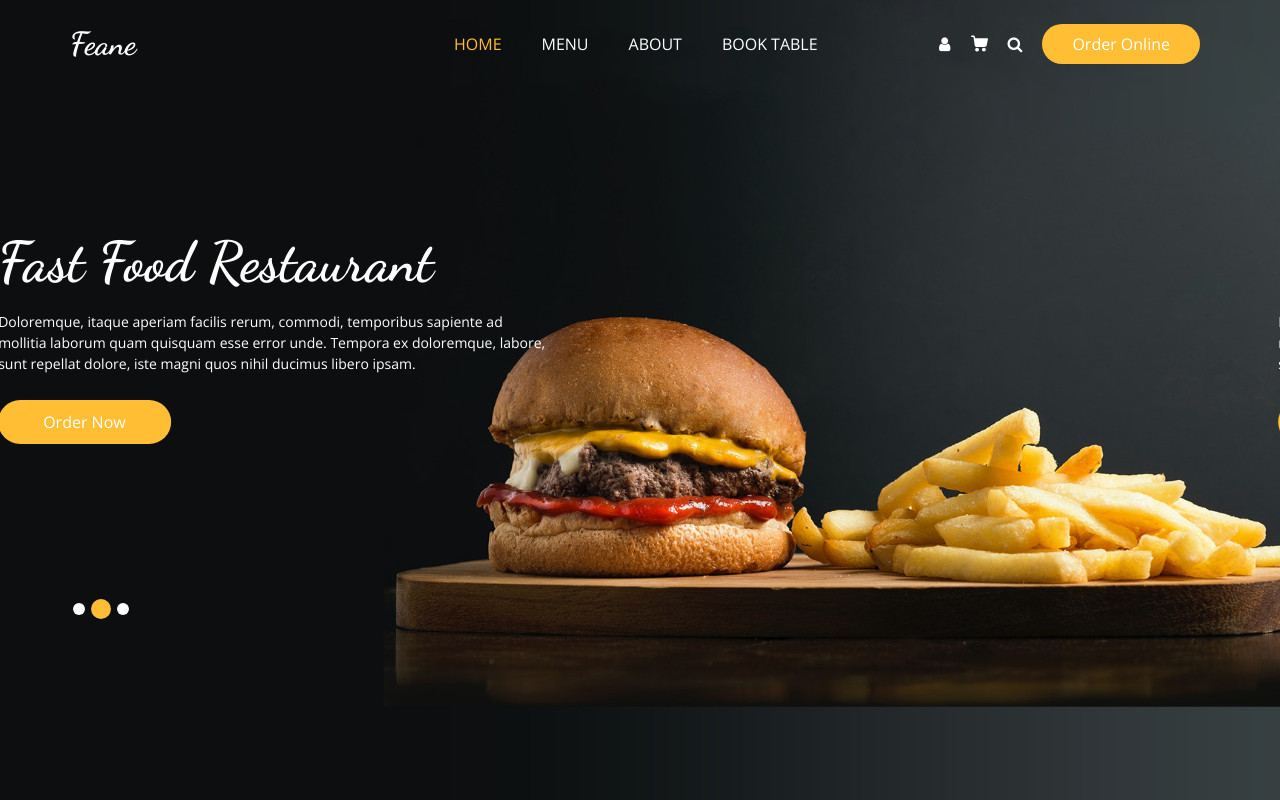
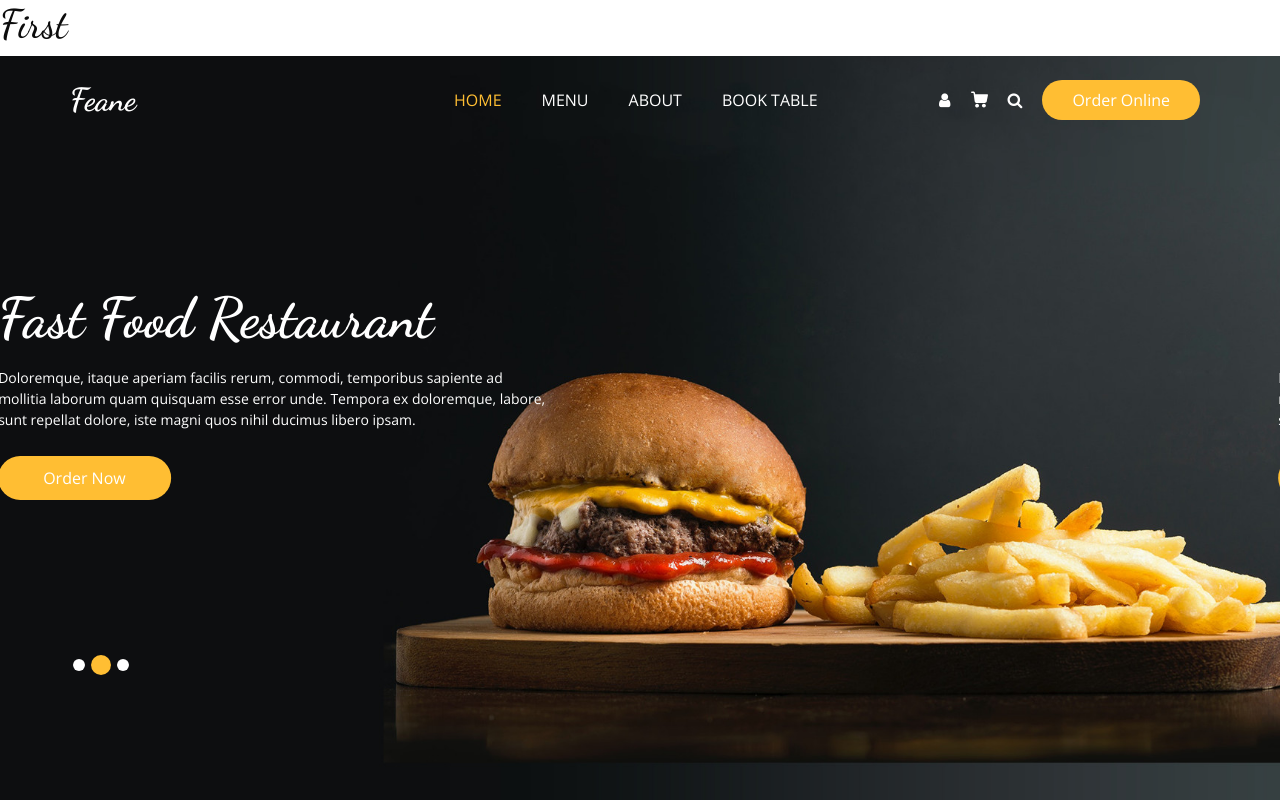
Before and after one commit to devikasq/temp2, a plain HTML site: page feane-1.0.0/index.html in a window 1280 px wide. Shown: the top 800 px of the page. Drawn offline with nearby package versions, Linux system fonts and the light colour scheme; some packages are replaced by stand-ins of ours.

Commit message:
first commit

```diff
--- a/feane-1.0.0/index.html
+++ b/feane-1.0.0/index.html
@@ -33,7 +33,7 @@
 </head>
 
 <body>
-
+<h1>First </h1>
   <div class="hero_area">
     <div class="bg-box">
       <img src="images/hero-bg.jpg" alt="">
```
